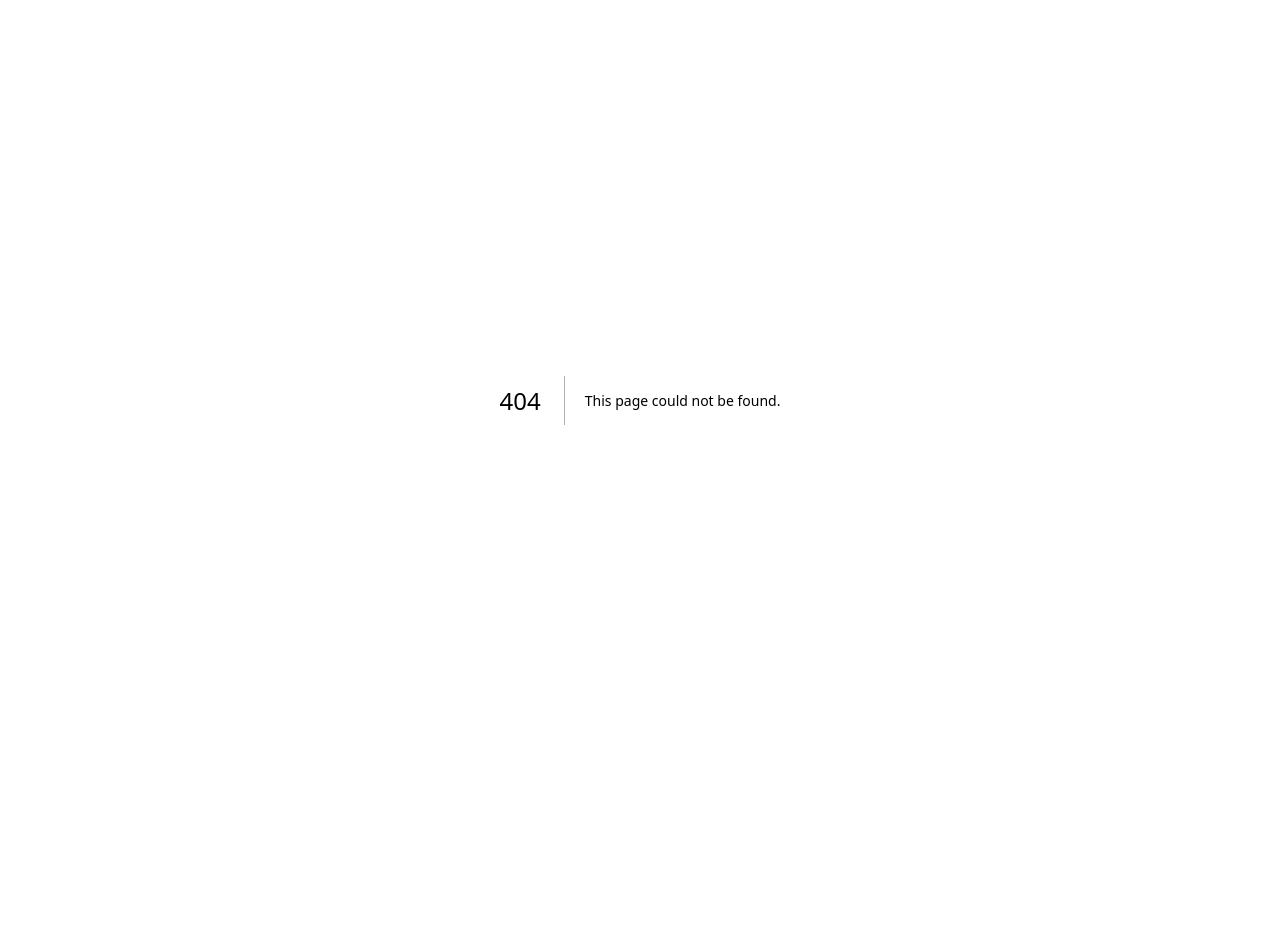
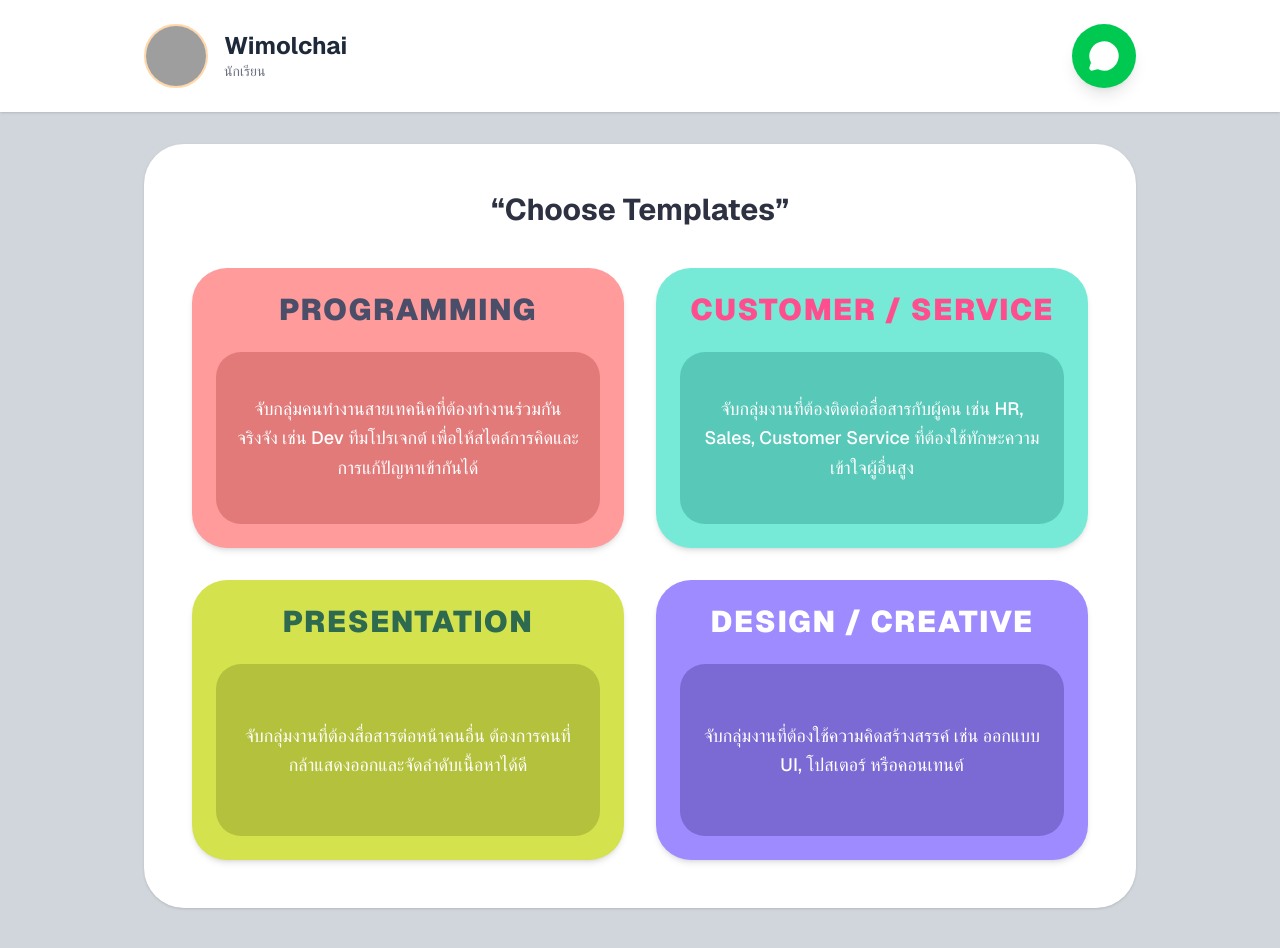
Before and after one commit to Oatto319/FinalProject, a Next.js app: page /templates in a window 1280 px wide. Before the commit this address had no page. Shown: the top 948 px of the page. Before the commit the page ends 800 px from the top, so only its background shows below. Built offline with nearby package versions, Linux system fonts and the light colour scheme; grey boxes are pictures that could not be loaded.

Commit message:
setup templates

```diff
--- /dev/null
+++ b/app/templates/page.tsx
@@ -0,0 +1,96 @@
+'use client';
+
+import React from 'react';
+import { LucideMessageCircle } from 'lucide-react';
+
+export default function TemplatesPage() {
+  const templates = [
+    {
+      title: 'PROGRAMMING',
+      description: 'จับกลุ่มคนทำงานสายเทคนิคที่ต้องทำงานร่วมกันจริงจัง เช่น Dev ทีมโปรเจกต์ เพื่อให้สไตล์การคิดและการแก้ปัญหาเข้ากันได้',
+      bgColor: 'bg-[#FF9B9B]', // สีชมพูอ่อน
+      innerColor: 'bg-[#E37A7A]', // สีชมพูเข้มด้านใน
+      textColor: 'text-[#4A4E69]'
+    },
+    {
+      title: 'CUSTOMER / SERVICE',
+      description: 'จับกลุ่มงานที่ต้องติดต่อสื่อสารกับผู้คน เช่น HR, Sales, Customer Service ที่ต้องใช้ทักษะความเข้าใจผู้อื่นสูง',
+      bgColor: 'bg-[#76EAD7]', // สีเขียวมินต์
+      innerColor: 'bg-[#58C9B9]', // สีเขียวเข้มด้านใน
+      textColor: 'text-[#FF4D8D]' // สีชมพูเข้มสำหรับหัวข้อ
+    },
+    {
+      title: 'PRESENTATION',
+      description: 'จับกลุ่มงานที่ต้องสื่อสารต่อหน้าคนอื่น ต้องการคนที่กล้าแสดงออกและจัดลำดับเนื้อหาได้ดี',
+      bgColor: 'bg-[#D4E24D]', // สีเขียวตองอ่อน
+      innerColor: 'bg-[#B4C13D]', // สีเขียวเข้มด้านใน
+      textColor: 'text-[#2D6A4F]'
+    },
+    {
+      title: 'DESIGN / CREATIVE',
+      description: 'จับกลุ่มงานที่ต้องใช้ความคิดสร้างสรรค์ เช่น ออกแบบ UI, โปสเตอร์ หรือคอนเทนต์',
+      bgColor: 'bg-[#9D8BFF]', // สีม่วงอ่อน
+      innerColor: 'bg-[#7B6AD4]', // สีม่วงเข้มด้านใน
+      textColor: 'text-white'
+    }
+  ];
+
+  return (
+    <div className="min-h-screen bg-gray-300 font-sans flex flex-col items-center">
+      {/* Header Section - ปรับให้ชนขอบจอสุด (Full Width) */}
+      <header className="w-full flex items-center justify-between bg-white p-6 shadow-sm">
+        <div className="max-w-5xl mx-auto w-full flex items-center justify-between px-4">
+          <div className="flex items-center gap-4">
+            <div className="w-16 h-16 rounded-full overflow-hidden bg-orange-100 border-2 border-orange-200">
+              <img
+                src="https://api.dicebear.com/7.x/avataaars/svg?seed=Wimolchai"
+                alt="Profile"
+                className="w-full h-full object-cover"
+              />
+            </div>
+            <div>
+              <h2 className="font-bold text-2xl text-gray-800 leading-tight">Wimolchai</h2>
+              <p className="text-sm text-gray-500 font-medium">นักเรียน</p>
+            </div>
+          </div>
+          <button className="bg-green-500 p-4 rounded-full text-white shadow-lg hover:scale-105 transition-transform active:scale-95">
+            <LucideMessageCircle fill="currentColor" size={32} />
+          </button>
+        </div>
+      </header>
+
+      {/* Main Content - เลื่อนระยะลงมาจาก App Bar ด้วย mt-8 */}
+      <main className="w-full max-w-5xl mt-8 px-4 pb-12">
+        <div className="bg-white rounded-[40px] p-8 md:p-12 shadow-sm flex flex-col items-center">
+
+          <h1 className="text-2xl md:text-3xl font-bold text-[#2D3142] mb-10 text-center">
+            “Choose Templates”
+          </h1>
+
+          {/* Templates Grid */}
+          <div className="grid grid-cols-1 md:grid-cols-2 gap-8 w-full">
+            {templates.map((item, index) => (
+              <div
+                key={index}
+                className={`${item.bgColor} rounded-[35px] p-6 flex flex-col items-center cursor-pointer hover:scale-[1.02] transition-transform duration-300 shadow-md min-h-[280px]`}
+              >
+                {/* Title Section */}
+                <h2 className={`text-2xl md:text-3xl font-black mb-6 tracking-wider ${item.textColor} text-center uppercase`}>
+                  {item.title}
+                </h2>
+
+                {/* Description Box Section */}
+                <div className={`${item.innerColor} rounded-[25px] p-5 flex-grow flex items-center justify-center`}>
+                  <p className="text-white text-base md:text-lg leading-relaxed text-center font-medium">
+                    {item.description}
+                  </p>
+                </div>
+              </div>
+            ))}
+          </div>
+
+        </div>
+      </main>
+    </div>
+  );
+}
```
